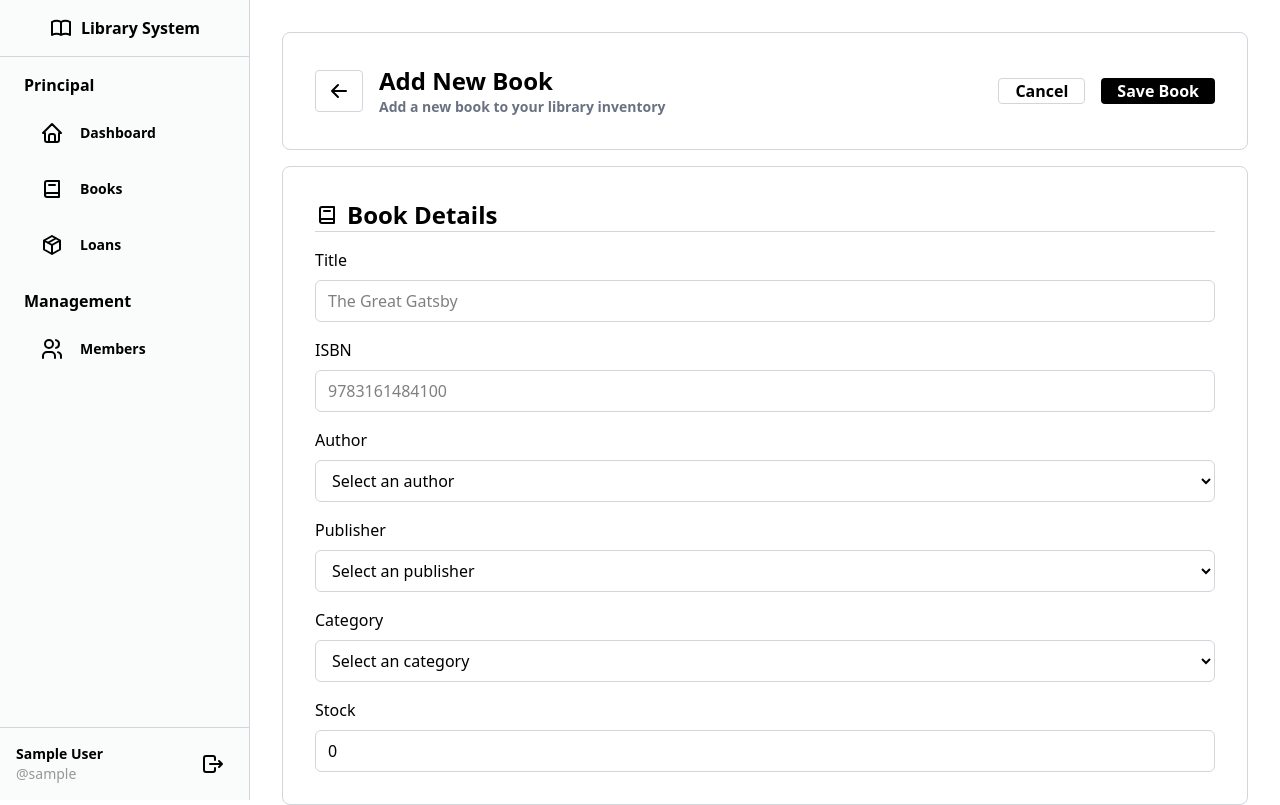
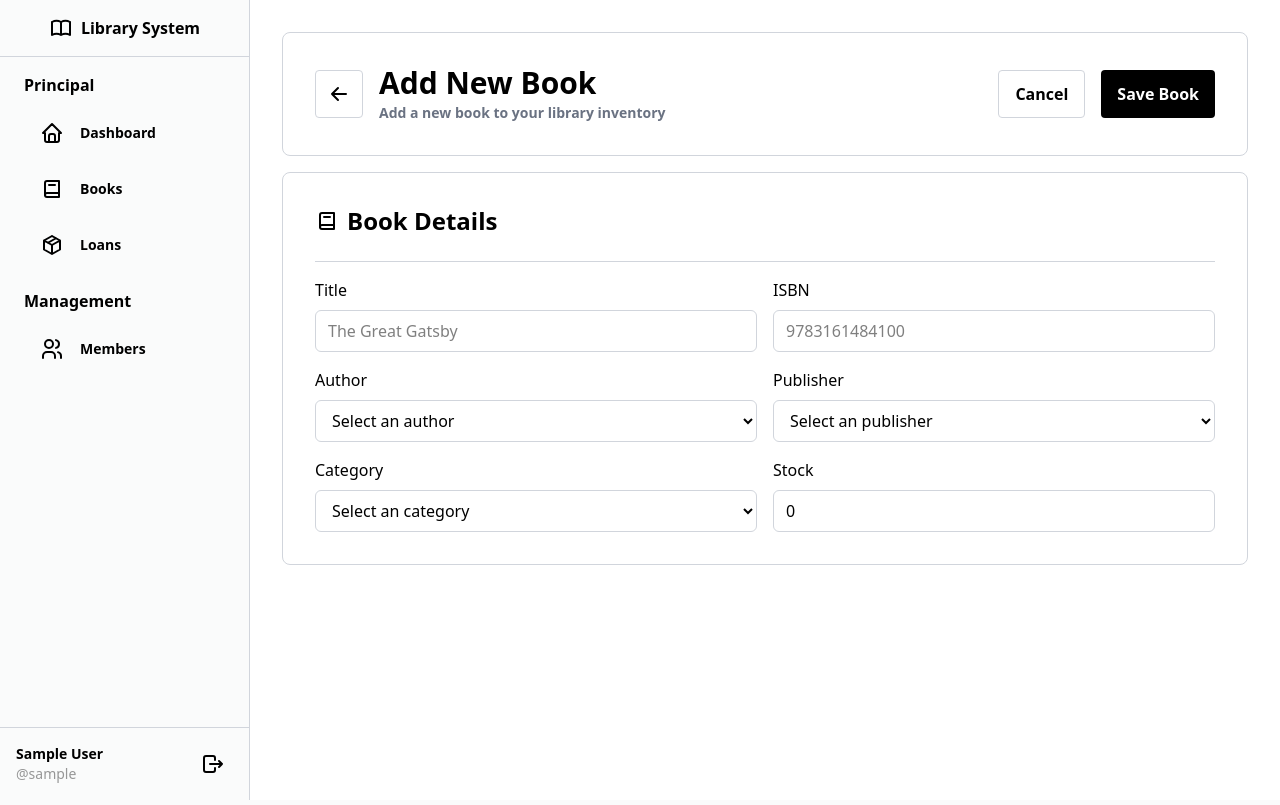
Before and after one commit to DarkMalk/django-gestion-biblioteca, a Django app: page /books/new in a window 1280 px wide. Run offline with Django 5.2, Linux system fonts and the light colour scheme; the visitor is signed in with stand-in values (Sample User, id 1); data that the repository does not hold is empty.

Commit message:
Add new color variables and responsive utility classes to styles

```diff
--- a/app/static/styles.css
+++ b/app/static/styles.css
@@ -9,6 +9,7 @@
       "Courier New", monospace;
     --color-red-50: oklch(97.1% 0.013 17.38);
     --color-red-200: oklch(88.5% 0.062 18.334);
+    --color-red-300: oklch(80.8% 0.114 19.571);
     --color-red-500: oklch(63.7% 0.237 25.331);
     --color-red-700: oklch(50.5% 0.213 27.518);
     --color-yellow-50: oklch(98.7% 0.026 102.212);
@@ -19,6 +20,7 @@
     --color-green-700: oklch(52.7% 0.154 150.069);
     --color-blue-50: oklch(97% 0.014 254.604);
     --color-blue-200: oklch(88.2% 0.059 254.128);
+    --color-blue-300: oklch(80.9% 0.105 251.813);
     --color-blue-700: oklch(48.8% 0.243 264.376);
     --color-gray-100: oklch(96.7% 0.003 264.542);
     --color-gray-300: oklch(87.2% 0.01 258.338);
@@ -196,6 +198,27 @@
   .static {
     position: static;
   }
+  .container {
+    width: 100%;
+    @media (width >= 40rem) {
+      max-width: 40rem;
+    }
+    @media (width >= 48rem) {
+      max-width: 48rem;
+    }
+    @media (width >= 64rem) {
+      max-width: 64rem;
+    }
+    @media (width >= 80rem) {
+      max-width: 80rem;
+    }
+    @media (width >= 96rem) {
+      max-width: 96rem;
+    }
+  }
+  .mx-auto {
+    margin-inline: auto;
+  }
   .mt-4 {
     margin-top: calc(var(--spacing) * 4);
   }
@@ -213,6 +236,9 @@
   }
   .hidden {
     display: none;
+  }
+  .h-12 {
+    height: calc(var(--spacing) * 12);
   }
   .h-dvh {
     height: 100dvh;
@@ -247,6 +273,12 @@
   .cursor-not-allowed {
     cursor: not-allowed;
   }
+  .cursor-pointer {
+    cursor: pointer;
+  }
+  .grid-cols-1 {
+    grid-template-columns: repeat(1, minmax(0, 1fr));
+  }
   .grid-cols-2 {
     grid-template-columns: repeat(2, minmax(0, 1fr));
   }
@@ -270,6 +302,12 @@
   }
   .justify-start {
     justify-content: flex-start;
+  }
+  .gap-0\.5 {
+    gap: calc(var(--spacing) * 0.5);
+  }
+  .gap-1 {
+    gap: calc(var(--spacing) * 1);
   }
   .gap-2 {
     gap: calc(var(--spacing) * 2);
@@ -395,6 +433,9 @@
   }
   .py-4 {
     padding-block: calc(var(--spacing) * 4);
+  }
+  .pb-6 {
+    padding-bottom: calc(var(--spacing) * 6);
   }
   .text-center {
     text-align: center;
@@ -587,6 +628,16 @@
       padding-top: calc(var(--spacing) * 2);
     }
   }
+  .md\:col-span-2 {
+    @media (width >= 48rem) {
+      grid-column: span 2 / span 2;
+    }
+  }
+  .md\:col-span-3 {
+    @media (width >= 48rem) {
+      grid-column: span 3 / span 3;
+    }
+  }
   .md\:hidden {
     @media (width >= 48rem) {
       display: none;
@@ -622,6 +673,16 @@
       min-width: 250px;
     }
   }
+  .md\:grid-cols-2 {
+    @media (width >= 48rem) {
+      grid-template-columns: repeat(2, minmax(0, 1fr));
+    }
+  }
+  .md\:grid-cols-6 {
+    @media (width >= 48rem) {
+      grid-template-columns: repeat(6, minmax(0, 1fr));
+    }
+  }
   .md\:flex-row {
     @media (width >= 48rem) {
       flex-direction: row;
@@ -650,6 +711,12 @@
   .md\:px-6 {
     @media (width >= 48rem) {
       padding-inline: calc(var(--spacing) * 6);
+    }
+  }
+  .md\:text-3xl {
+    @media (width >= 48rem) {
+      font-size: var(--text-3xl);
+      line-height: var(--tw-leading, var(--text-3xl--line-height));
     }
   }
   .md\:text-white {
```
